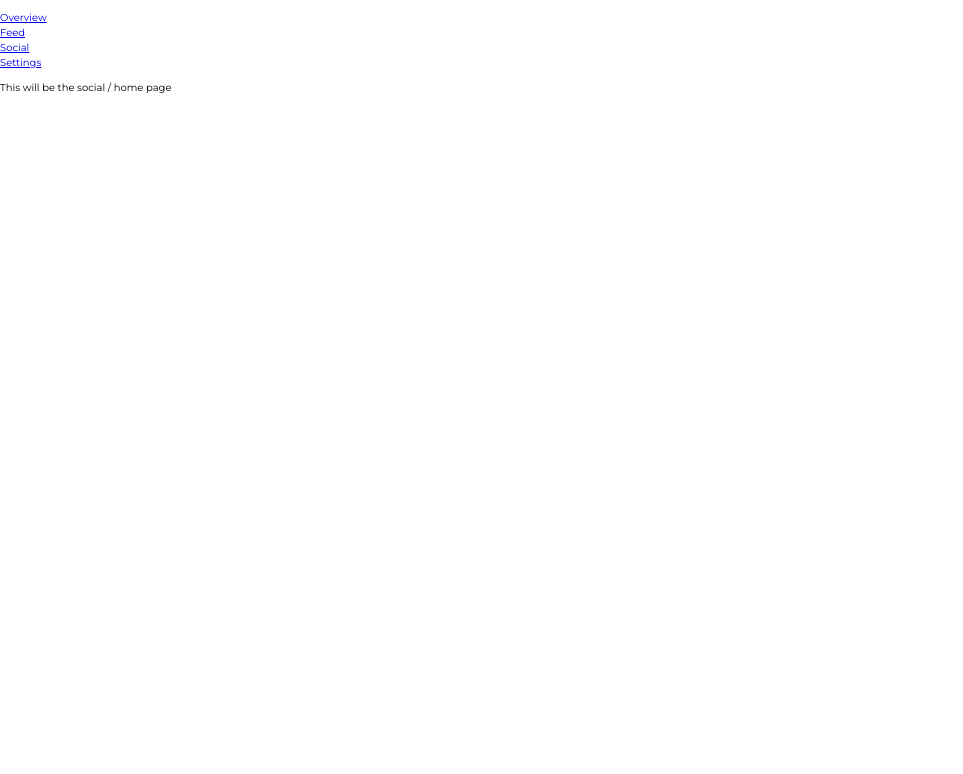
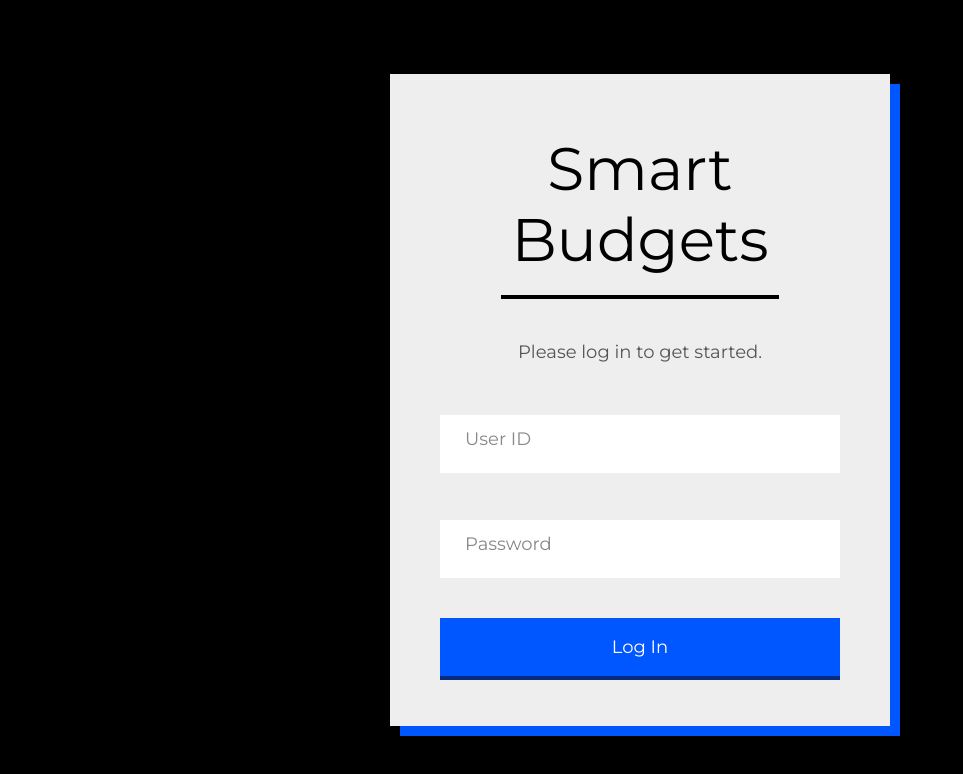
Before and after one commit to george1410/smart-budgets-public-mirror, a React (Create React App) app: page / in a window 1280 px wide. Before the commit this address led to /social. Shown: the top 774 px of the page, without its empty margins (0-963 px from the left). Built offline with nearby package versions, Linux system fonts and the light colour scheme.

Commit message:
improve login page

```diff
--- a/src/components/LoginPage/LoginPage.js
+++ b/src/components/LoginPage/LoginPage.js
@@ -21,8 +21,10 @@ const LoginWrapper = styled.div`
   flex-direction: column;
   justify-content: center;
   align-items: center;
-  border-radius: 2px;
+  width: 500px;
   padding: 5rem;
+  box-shadow: 10px 10px 0 ${props => props.theme.primaryBlue};
+
   ${media.phone`
     width: 100vw;
     height: 100vh;
@@ -31,6 +33,7 @@ const LoginWrapper = styled.div`
 `;
 
 const Title = styled.h1`
+  font-weight: 300;
   font-size: 6rem;
   padding: 0 1rem;
   margin-top: 0;
@@ -38,11 +41,12 @@ const Title = styled.h1`
     font-size: 5rem;
   `}
 
+  /* This styles the 2nd line of the title */
   &:last-of-type {
     margin-top: -6rem;
-    border-bottom: 5px solid #000;
+    border-bottom: 4px solid #000;
     padding-bottom: 1rem;
-    margin-bottom: 1rem;
+    margin-bottom: 0;
     ${media.phone`
       margin-top: -5rem;
     `}
@@ -50,13 +54,15 @@ const Title = styled.h1`
 `;
 
 const Subtitle = styled.h2`
+  text-align: center;
   font-size: 1.8rem;
-  color: #555;
-  margin-bottom: 4rem;
+  color: ${props => props.theme.grey};
+  font-weight: 300;
+  margin: 4rem 0 2.2rem 0;
 `;
 
 const Form = styled.form`
-  width: 90%;
+  width: 100%;
   display: flex;
   flex-direction: column;
   justify-content: space-around;
@@ -66,38 +72,86 @@ const Form = styled.form`
   `}
 `;
 
+const InputWrapper = styled.div`
+  width: 100%;
+  display: flex;
+  flex-flow: column-reverse;
+
+  /* this moves the label into the input field */
+  input:placeholder-shown + label {
+    transform: translateY(calc(3.5rem + 3px));
+  }
+
+  /* when placeholder should not be shown, move label above */
+  input:not(:placeholder-shown) + label,
+  input:focus + label {
+    transform: translateY(-1rem);
+    color: black;
+  }
+
+  /* add space between pw field and log in button */
+  :last-of-type {
+    margin-bottom: 2rem;
+  }
+`;
+
+const Label = styled.label`
+  font-size: 1.8rem;
+  margin-left: 2.5rem;
+  color: ${props => props.theme.greyLight};
+  transition: all 0.3s ease-in-out;
+`;
+
 const Input = styled.input`
+  display: block;
   width: 100%;
-  padding: 1rem;
+  margin-bottom: 2rem;
+  padding: 1.5rem 2.5rem;
   font-size: 1.8rem;
-  margin-bottom: 2rem;
+  border-radius: 0;
   outline: none;
   background: #fff;
   border: none;
   border-bottom: 3px solid transparent;
-  border-radius: 2px;
+  border-top: 3px solid transparent;
   transition: all 0.3s ease-out;
+  font-family: inherit;
+  color: #000;
+
+  ::placeholder {
+    /* vertically centers placeholder on ios */
+    /* line-height: normal; */
+    /* font-size: 1.8rem; */
+    /* color: ${props => props.theme.greyLight}; */
+    opacity: 0;
+  }
 
   &:focus {
-    border-bottom: 3px solid blue;
+    border-bottom: 3px solid ${props => props.theme.primaryBlue};
     box-shadow: 0 1rem 2rem rgba(0, 0, 0, 0.1);
+  }
+
+  &:focus:invalid {
+    border-bottom: 3px solid ${props => props.theme.error};
   }
 `;
 
 const Button = styled.button`
   width: 100%;
   cursor: pointer;
-  padding: 1rem;
+  padding: 1.5rem;
   font-size: 1.8rem;
+  font-family: inherit;
   color: #fff;
-  background-color: rgba(30, 30, 255, 1);
+  background-color: ${props => props.theme.primaryBlue};
   border: none;
   outline: none;
-  border-radius: 2px;
-  box-shadow: 0 4px 0 rgba(30, 30, 255, 0.8), 0 4px 0 rgba(0, 0, 0, 1);
+  box-shadow: 0 4px 0 ${props => props.theme.primaryBlueDark};
+  border-bottom: 3px solid ${props => props.theme.primaryBlue};
+  border-top: 3px solid ${props => props.theme.primaryBlue};
 
   &:active {
-    transform: translateY(2px);
+    transform: translateY(4px);
     box-shadow: none;
   }
 `;
@@ -113,8 +167,8 @@ class LoginPage extends React.Component {
 
   onSubmit = (e) => {
     e.preventDefault();
-    const { logIn } = this.props;
-    logIn();
+    // const { logIn } = this.props;
+    // logIn();
   }
 
   render() {
@@ -125,8 +179,28 @@ class LoginPage extends React.Component {
           <Title>Budgets</Title>
           <Subtitle>Please log in to get started.</Subtitle>
           <Form onSubmit={this.onSubmit}>
-            <Input placeholder="User ID" />
-            <Input placeholder="Password" type="password" />
+            <InputWrapper>
+
+              <Input
+                id="userId"
+                placeholder="User ID"
+                type="text"
+                required
+              />
+              <Label htmlFor="userId">
+                User ID
+              </Label>
+            </InputWrapper>
+            <InputWrapper>
+              <Input
+                id="password"
+                type="password"
+                placeholder="password"
+              />
+              <Label htmlFor="password">
+                Password
+              </Label>
+            </InputWrapper>
             <Button type="submit">
           Log In
             </Button>
--- a/src/reducers/authReducer.js
+++ b/src/reducers/authReducer.js
@@ -4,8 +4,8 @@ import { LOGIN, LOGOUT } from '../actions/types';
 // atm by default user is authenticated
 // this is for development until real authentication is set up
 
-export default (state = { uid: 123 }, action) => {
-// export default (state = { }, action) => {
+// export default (state = { uid: 123 }, action) => {
+export default (state = { }, action) => {
   switch (action.type) {
     case LOGIN:
       return {
```
Also changed, not shown: src/stories/index.js (+0 -4 lines).
